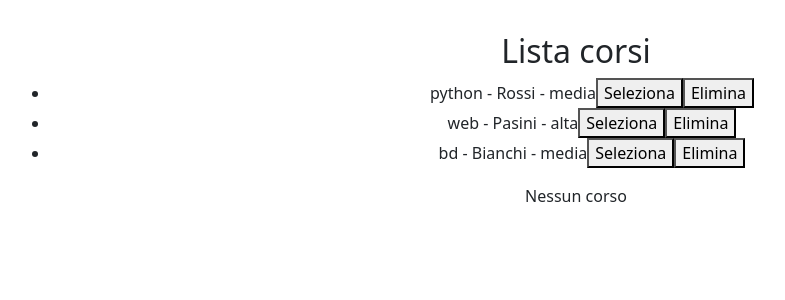
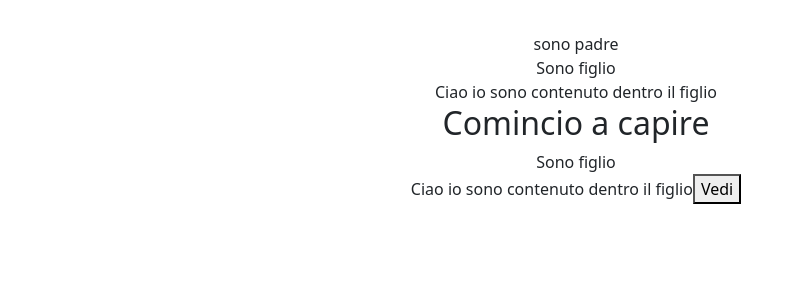
Before and after one commit to nataliiaborovyk/ITS_Web_Vite, a React (Vite) app: page / in a window 1280 px wide. Shown: the top 300 px of the page, without its empty margins (64-849 px from the left). Built offline with nearby package versions, Linux system fonts and the light colour scheme.

Commit message:
update 21.12

```diff
--- /dev/null
+++ b/src/0_per_esame/ChildrenPropsFiglio.jsx
@@ -0,0 +1,14 @@
+import React from 'react'
+
+const ChildrenPropsFiglio = (props) => {
+  return (
+    <div>
+        Sono figlio
+        <div>
+            {props.children}
+        </div>
+    </div>
+  )
+}
+
+export default ChildrenPropsFiglio
--- /dev/null
+++ b/src/0_per_esame/ChildrenPropsPadre.jsx
@@ -0,0 +1,23 @@
+import React from 'react'
+import ChildrenPropsFiglio from './ChildrenPropsFiglio'
+
+const ChildrenPropsPadre = () => {
+    const alert1 =()=>{
+        alert("Ho capito")
+    }
+  return (
+    <div>
+        sono padre
+        <ChildrenPropsFiglio>
+            Ciao io sono contenuto dentro il figlio
+            <h2>Comincio a capire</h2>
+        </ChildrenPropsFiglio>
+        <ChildrenPropsFiglio>
+            Ciao io sono contenuto dentro il figlio
+            <button onClick={alert1}>Vedi</button>
+        </ChildrenPropsFiglio>
+    </div>
+  )
+}
+
+export default ChildrenPropsPadre
--- /dev/null
+++ b/src/0_per_esame/Map2LF.jsx
@@ -0,0 +1,21 @@
+import React from 'react'
+
+const Map2LF = ({titolo, docente, difficolta,select, elim}) => {
+        const style={
+        lista: {
+            display: "flex",
+            flexDirection: "row",
+            justifyContent: "space-between",
+            gap: "30px"
+        }
+    }
+  return (
+    <li style={style.lista}>
+        {titolo} - {docente} - {difficolta}
+        <button onClick={select}>Select</button>
+        <button onClick={elim}>Elimina</button>
+    </li>
+  )
+}
+
+export default Map2LF
--- /dev/null
+++ b/src/0_per_esame/Map2LP.jsx
@@ -0,0 +1,61 @@
+import React, { useState } from 'react'
+import Map2LF from "./Map2LF"
+
+const Map2LP = () => {
+    const corsi = [
+    { id: 1, titolo: "python", docente: "Rossi" , difficolta:"media" },
+    { id: 2, titolo: "web", docente: "Pasini" , difficolta:"alta" },
+    { id: 3, titolo: "bd", docente: "Bianchi" , difficolta:"media" }
+    ];
+    const [corsiSelez, setCorsiSelez] = useState(corsi)
+
+
+    const [corsoSelezionato, setCorsoSelezionato] = useState(null)
+
+    const select = (corso)=>{
+        setCorsoSelezionato(corso)
+    }
+
+    const elim = (corso)=>{
+        setCorsiSelez(prev=>prev.filter(c=>c.id!==corso.id))
+        if(corsoSelezionato && corsoSelezionato.id === corso.id){
+            setCorsoSelezionato(null)
+        }
+    }
+
+    const style={
+        lista: {
+            display: "flex",
+            flexDirection: "column",
+            justifyContent: "space-around",
+            gap: "30px"
+        }
+    }
+
+  return (
+    <div >
+        <ul style={style.lista}>
+            {corsiSelez.map((oggetto)=>{
+                const {id, titolo, docente, difficolta} = oggetto
+                return (
+                <Map2LF
+                    key={id}
+                    // titolo={titolo}
+                    // docente={docente}
+                    // difficolta={difficolta}
+                    {...oggetto}
+                    select={()=>select(oggetto)}
+                    elim={()=>elim(oggetto)}
+                    />)
+            })}
+        </ul>
+        <p>{corsoSelezionato &&
+             `hai scelto: ${corsoSelezionato.titolo} - ${corsoSelezionato.docente}
+                            ${corsoSelezionato.difficolta}`}
+        </p>
+
+    </div>
+  )
+}
+
+export default Map2LP
--- a/src/App.jsx
+++ b/src/App.jsx
@@ -10,6 +10,8 @@ import Evento2 from './0_per_esame/Evento2'
 import Evento3 from './0_per_esame/Evento3'
 import Map2 from './0_per_esame/Map2'
 import MapListaCorsiPadre from './0_per_esame/MapListaCorsiPadre'
+import Map2LP from './0_per_esame/Map2LP'
+import ChildrenPropsPadre from './0_per_esame/ChildrenPropsPadre'
 
 function App() {
 
@@ -29,7 +31,9 @@ function App() {
     <Evento2/>
     <Evento3/> */}
     {/* <Map2/> */}
-    <MapListaCorsiPadre/>
+    {/* <MapListaCorsiPadre/> */}
+    {/* <Map2LP/> */}
+    <ChildrenPropsPadre/>
     </div>
 
     </>
```
